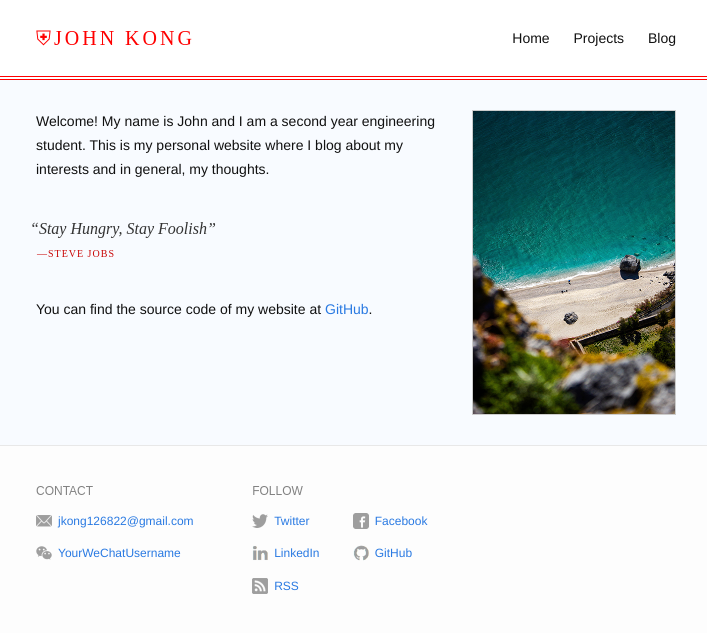
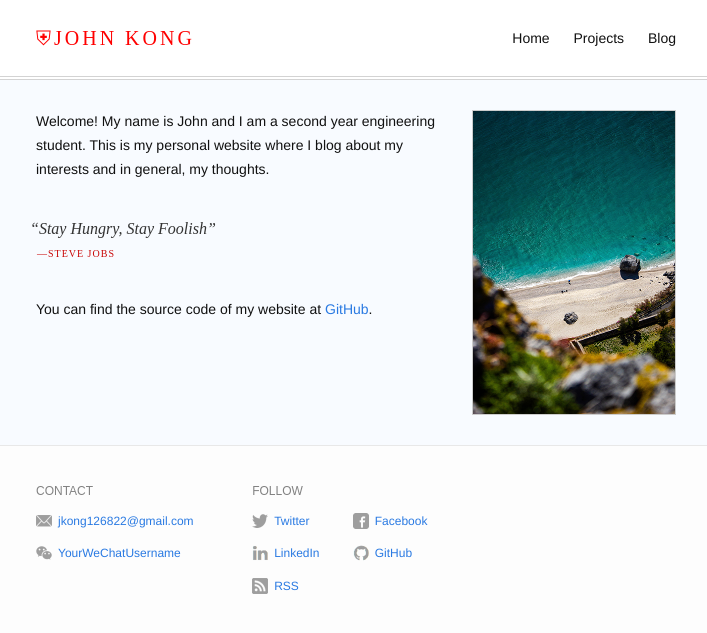
Before and after one commit to Lojlk/Lojlk.github.io, a Jekyll site: the page built from index.md, in a window 1280 px wide. Shown: the top 633 px of the page, without its empty margins (284-991 px from the left). Built offline with Jekyll 4.4.1, drawn with Linux system fonts in a browser that asks for light colours.

Commit message:
Changed _layout.ss

```diff
--- a/_sass/_layout.scss
+++ b/_sass/_layout.scss
@@ -3,7 +3,7 @@
  */
 .site-header {
   background-color: white;
-  border-bottom: 4.5px double red;
+  border-bottom: 4.5px double lightgrey;
   min-height: 56px;
 
   padding-top: 10px;
```
Also changed, not shown: 3 other files.
